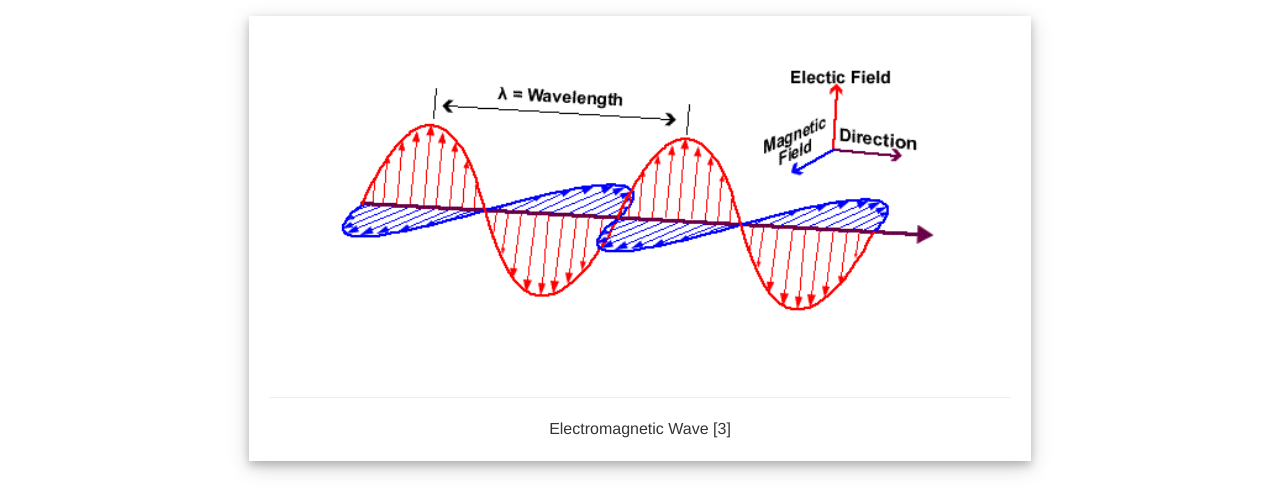
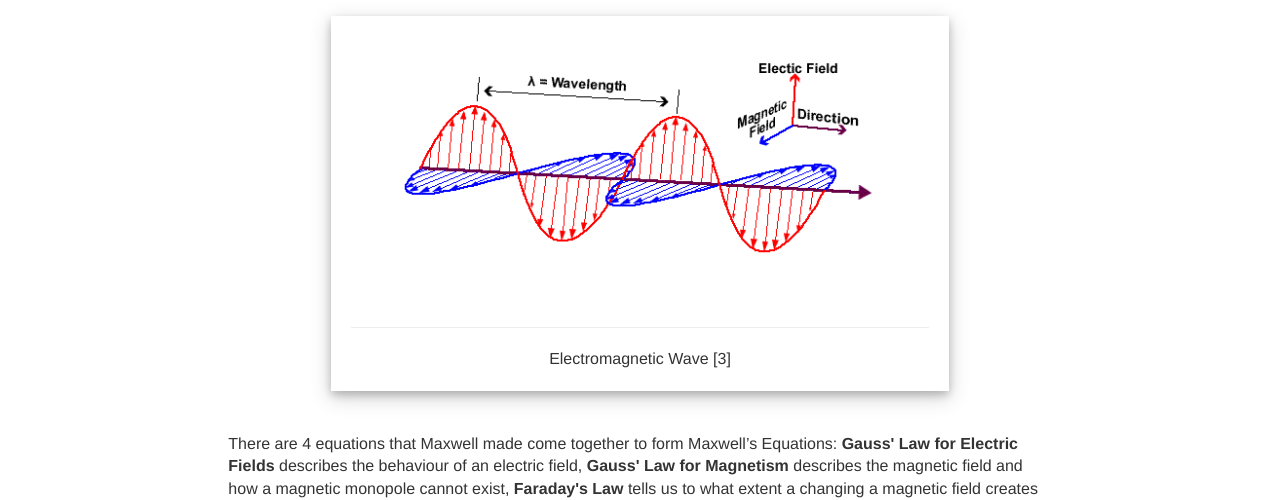
Before and after one commit to indiamai/TopicsFinal, a plain HTML site: page topics/ali/maxwell.html in a window 1280 px wide. Shown: the part 266-766 px from the top of the page. Drawn offline with nearby package versions, Linux system fonts and the light colour scheme; some packages are replaced by stand-ins of ours.

Commit message:
Fixed image size

```diff
--- a/topics/ali/maxwell.html
+++ b/topics/ali/maxwell.html
@@ -64,7 +64,7 @@
           types of electromagnetic waves travel as seen below <i>([3])</i>, with the electric field, magnetic
           field, and direction of travel at right angles to one another
           <br>
-          <div class="imagebox" style="width:95%">
+          <div class="imagebox" style="width:75%">
           <img src="img/electromagneticwave.png" alt="[3]" title="[3]">
               <div class="container" style="width:100%">
                 <hr>
```
